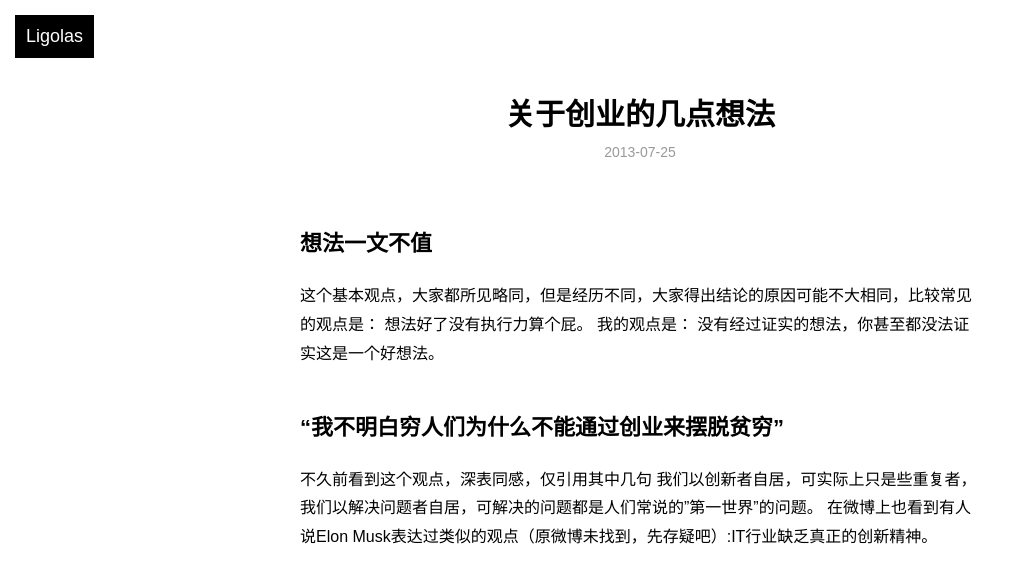
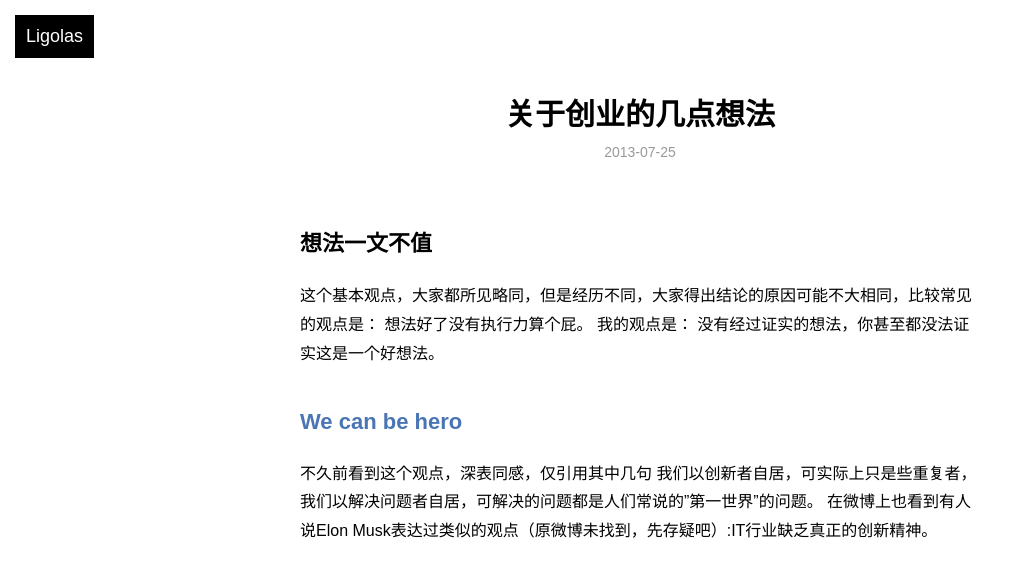
Before and after one commit to ligolas/ligolas.github.io, a Jekyll site: the page built from _posts/essay/2013-07-25-start_an_undertaking.md, in a window 1280 px wide. Shown: the top 583 px of the page, without its empty margins (0-1019 px from the left). Built offline with Jekyll 4.4.1, drawn with Linux system fonts in a browser that asks for light colours; Markdown is read by kramdown in place of the engine named in the settings.

Commit message:
add hyper links

```diff
--- a/_posts/essay/2013-07-25-start_an_undertaking.md
+++ b/_posts/essay/2013-07-25-start_an_undertaking.md
@@ -11,7 +11,9 @@ description: 不论以后会不会去创业，这些想法都应该记下来
 	没有经过证实的想法，你甚至都没法证实这是一个好想法。
 
 
-##“我不明白穷人们为什么不能通过创业来摆脱贫穷”
+##[We can be hero][]
 不久前看到这个观点，深表同感，仅引用其中几句
 	我们以创新者自居，可实际上只是些重复者，我们以解决问题者自居，可解决的问题都是人们常说的"第一世界"的问题。
 在微博上也看到有人说Elon Musk表达过类似的观点（原微博未找到，先存疑吧）:IT行业缺乏真正的创新精神。
+
+[We can be hero]:https://www.evernote.com/shard/s10/sh/0580fed9-10ec-4ef6-8349-4b260ef8d257/a5264623e4234d6958727c0b67fa9512 '我们可以是英雄'
```
